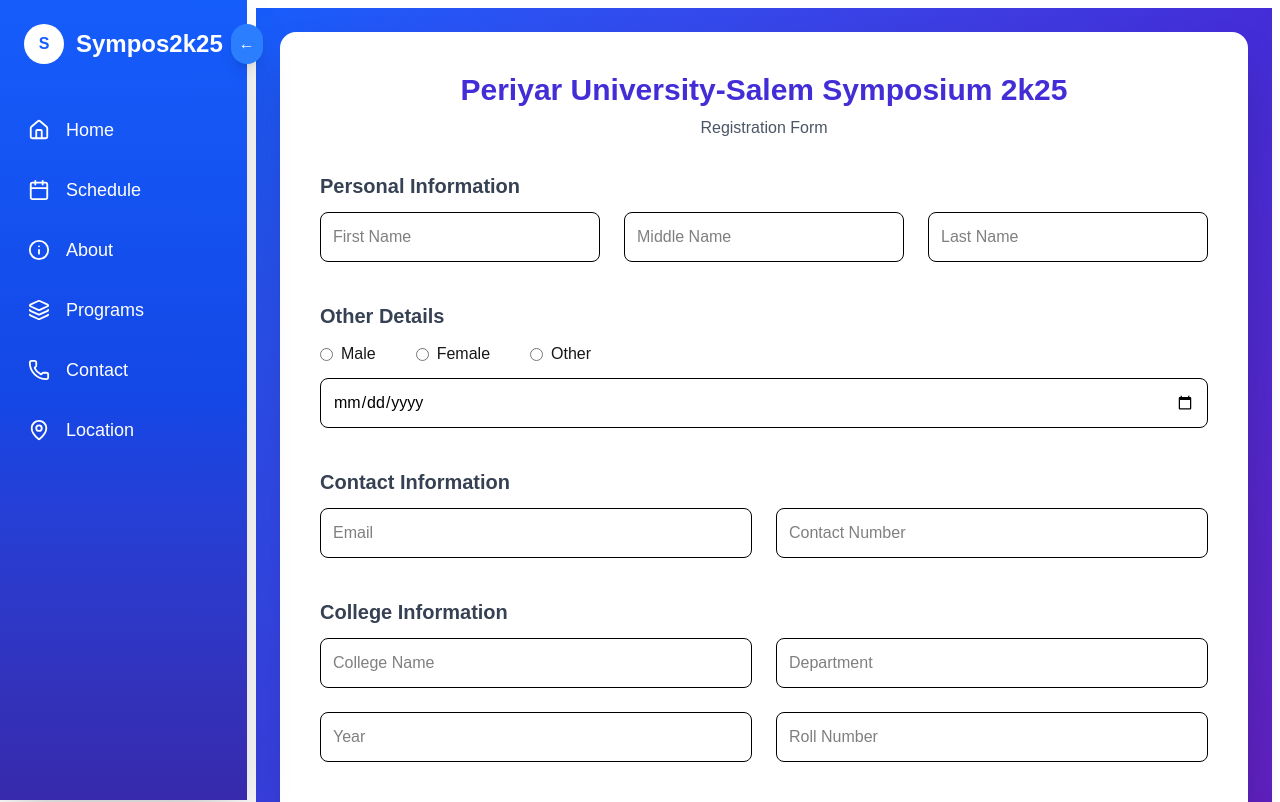
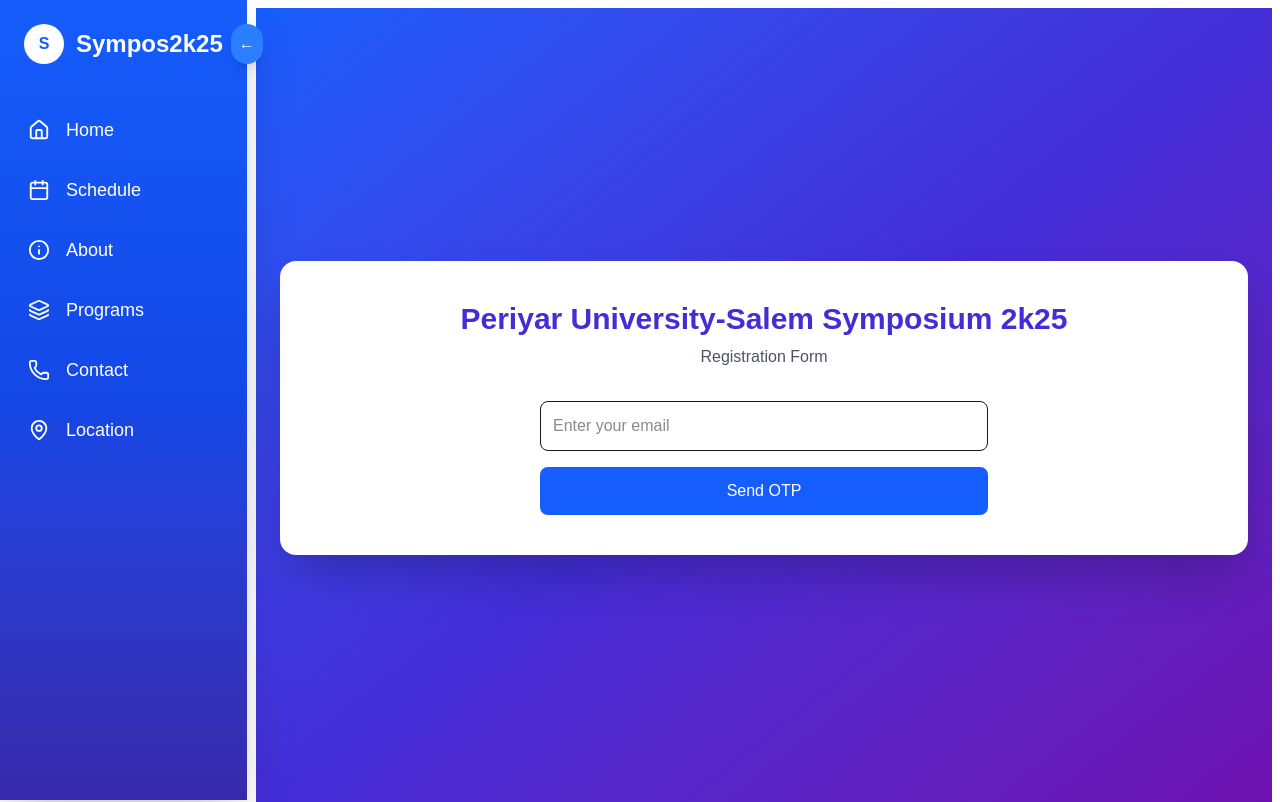
Before and after one commit to harikrishnan9944/symposium2k25, a Next.js app in the folder my-app/: page /programs/regester in a window 1280 px wide. Shown: the top 802 px of the page. Built offline with nearby package versions, Linux system fonts and the light colour scheme.

Commit message:
otp and regiter form created

```diff
--- /dev/null
+++ b/my-app/moduls/individual.js
@@ -0,0 +1,74 @@
+import mongoose, { Schema, model, models } from "mongoose";
+
+const RegistrationSchema = new Schema(
+  {
+    firstName: {
+      type: String,
+      required: true,
+      trim: true,
+    },
+    middleName: {
+      type: String,
+      trim: true,
+    },
+    lastName: {
+      type: String,
+      required: true,
+      trim: true,
+    },
+    gender: {
+      type: String,
+      enum: ["Male", "Female", "Other"],
+      required: true,
+    },
+    dob: {
+      type: Date,
+      required: true,
+    },
+    contact: {
+      type: String,
+      required: true,
+    },
+    email: {
+      type: String,
+      required: true,
+      unique: true,
+      lowercase: true,
+      trim: true,
+    },
+    college: {
+      type: String,
+      required: true,
+    },
+    department: {
+      type: String,
+      required: true,
+    },
+    year: {
+      type: String,
+      required: true,
+    },
+    rollNo: {
+      type: String,
+      required: true,
+    },
+    events: [
+      {
+        type: String,
+        required: true,
+      },
+    ],
+    teamParticipation: {
+      type: String,
+      enum: ["individual", "team"],
+      required: true,
+      default: "individual",
+    },
+  },
+  { timestamps: true }
+);
+
+const Individual =
+  models.Individual || model("Individual", RegistrationSchema);
+
+export default Individual;
--- /dev/null
+++ b/my-app/src/app/api/individual/route.ts
@@ -0,0 +1,25 @@
+import db from "../../../../libs/db";
+import Individual from "../../../../moduls/individual";
+import { NextResponse } from "next/server";
+
+export async function POST(req: Request) {
+  try {
+    await db();
+    const data = await req.json();
+
+    const sent = new Individual(data);
+    await sent.save();
+
+    return NextResponse.json(
+      { success: true, message: "Registration successful!", data: sent },
+      { status: 201 }
+    );
+  } catch (error: any) {
+    // console.error("Error saving data:", error);
+
+    // return NextResponse.json(
+    //   { success: false, message: error.message || "Something went wrong!" },
+    //   { status: 500 }
+    // );
+  }
+}
--- a/my-app/src/app/programs/regester/page.tsx
+++ b/my-app/src/app/programs/regester/page.tsx
@@ -1,10 +1,16 @@
 "use client";
 
+import { useState } from "react";
+import axios from "axios";
 import { Formik, Form, Field, FieldArray, ErrorMessage } from "formik";
-import { useState } from "react";
 import { registrationSchema } from "../../validation_schema/Register_Form";
 
-export default function RegistrationForm() {
+export default function RegistrationWithOtp() {
+  const [email, setEmail] = useState("");
+  const [otpSent, setOtpSent] = useState(false);
+  const [otp, setOtp] = useState("");
+  const [userOtp, setUserOtp] = useState("");
+  const [otpVerified, setOtpVerified] = useState(false);
   const [teamParticipation, setTeamParticipation] = useState("individual");
 
   const eventOptions = [
@@ -18,6 +24,34 @@
     "Idea Pitching",
   ];
 
+  // Send OTP to email
+  async function sendOtp() {
+    try {
+      const res = await axios.post("/api/otp", { to: email });
+      const data = res.data;
+      if (data.success) {
+        setOtp(data.otp); // ⚠️ For production, do not expose OTP like this
+        setOtpSent(true);
+        alert("✅ OTP sent to your email!");
+      } else {
+        alert("❌ " + data.message);
+      }
+    } catch (err) {
+      alert("⚠️ Failed to send OTP");
+      console.error(err);
+    }
+  }
+
+  // Verify OTP
+  function verifyOtp() {
+    if (userOtp === otp) {
+      setOtpVerified(true);
+      alert("✅ OTP Verified!");
+    } else {
+      alert("❌ Invalid OTP");
+    }
+  }
+
   return (
     <div className="flex min-h-screen w-full items-center justify-center bg-gradient-to-br from-blue-600 via-indigo-700 to-purple-800 p-6">
       <div className="w-full max-w-5xl bg-white shadow-2xl rounded-2xl p-10">
@@ -27,6 +61,45 @@
         </h1>
         <p className="text-center text-gray-600 mb-8">Registration Form</p>
 
+        {/* Step 1: Email + OTP */}
+        {!otpVerified ? (
+          <div className="flex flex-col gap-4 max-w-md mx-auto">
+            {!otpSent ? (
+              <>
+                <input
+                  type="email"
+                  placeholder="Enter your email"
+                  className="border p-3 rounded-lg"
+                  value={email}
+                  onChange={(e) => setEmail(e.target.value)}
+                />
+                <button
+                  onClick={sendOtp}
+                  className="bg-blue-600 text-white p-3 rounded-lg hover:bg-blue-700 transition"
+                >
+                  Send OTP
+                </button>
+              </>
+            ) : (
+              <>
+                <input
+                  type="text"
+                  placeholder="Enter OTP"
+                  className="border p-3 rounded-lg"
+                  value={userOtp}
+                  onChange={(e) => setUserOtp(e.target.value)}
+                />
+                <button
+                  onClick={verifyOtp}
+                  className="bg-green-600 text-white p-3 rounded-lg hover:bg-green-700 transition"
+                >
+                  Verify OTP
+                </button>
+              </>
+            )}
+          </div>
+        ) : (
+          // Step 2: Show Formik Registration Form
           <Formik
             initialValues={{
               firstName: "",
@@ -35,7 +108,7 @@
               gender: "",
               dob: "",
               contact: "",
-            email: "",
+              email: email, // ✅ pre-fill verified email
               college: "",
               department: "",
               year: "",
@@ -63,7 +136,7 @@
                 }
               } catch (error) {
                 console.error("Error:", error);
-              alert("⚠️ Failed to submit");
+                alert("ivalied Email");
               }
             }}
           >
@@ -100,7 +173,7 @@
                 {/* Contact Info */}
                 <Section title="Contact Information">
                   <div className="grid grid-cols-1 md:grid-cols-2 gap-6">
-                  <Input name="email" placeholder="Email" type="email" />
+                    <Input name="email" placeholder="Email" type="email" readOnly />
                     <Input name="contact" placeholder="Contact Number" />
                   </div>
                 </Section>
@@ -238,11 +311,13 @@
               </Form>
             )}
           </Formik>
+        )}
       </div>
     </div>
   );
 }
 
+/* ----------------- Helpers ----------------- */
 function Section({ title, children, className = "" }) {
   return (
     <div className={`space-y-3 ${className}`}>
@@ -252,19 +327,23 @@
   );
 }
 
-function Input({ name, placeholder, type = "text" }) {
+function Input({ name, placeholder, type = "text", readOnly = false }) {
   return (
     <div>
       <Field
         name={name}
         type={type}
         placeholder={placeholder}
-        className="w-full border text-black p-3 rounded-lg focus:ring-2 focus:ring-indigo-400 outline-none"
+        readOnly={readOnly}
+        className={`w-full border text-black p-3 rounded-lg focus:ring-2 focus:ring-indigo-400 outline-none ${
+          readOnly ? "bg-gray-100 cursor-not-allowed" : ""
+        }`}
       />
       <Error name={name} />
     </div>
   );
 }
+
 
 function Error({ name }) {
   return (
--- a/my-app/tsconfig.json
+++ b/my-app/tsconfig.json
@@ -22,6 +22,6 @@
       "@/*": ["./src/*"]
     }
   },
-  "include": ["next-env.d.ts", "**/*.ts", "**/*.tsx", ".next/types/**/*.ts", "src/app/validation_schema/Register_Form.js"],
+  "include": ["next-env.d.ts", "**/*.ts", "**/*.tsx", ".next/types/**/*.ts", "src/app/validation_schema/Register_Form.js", "src/app/api/individual"],
   "exclude": ["node_modules"]
 }
```
Lines whose indentation alone changed are shown as unchanged.
